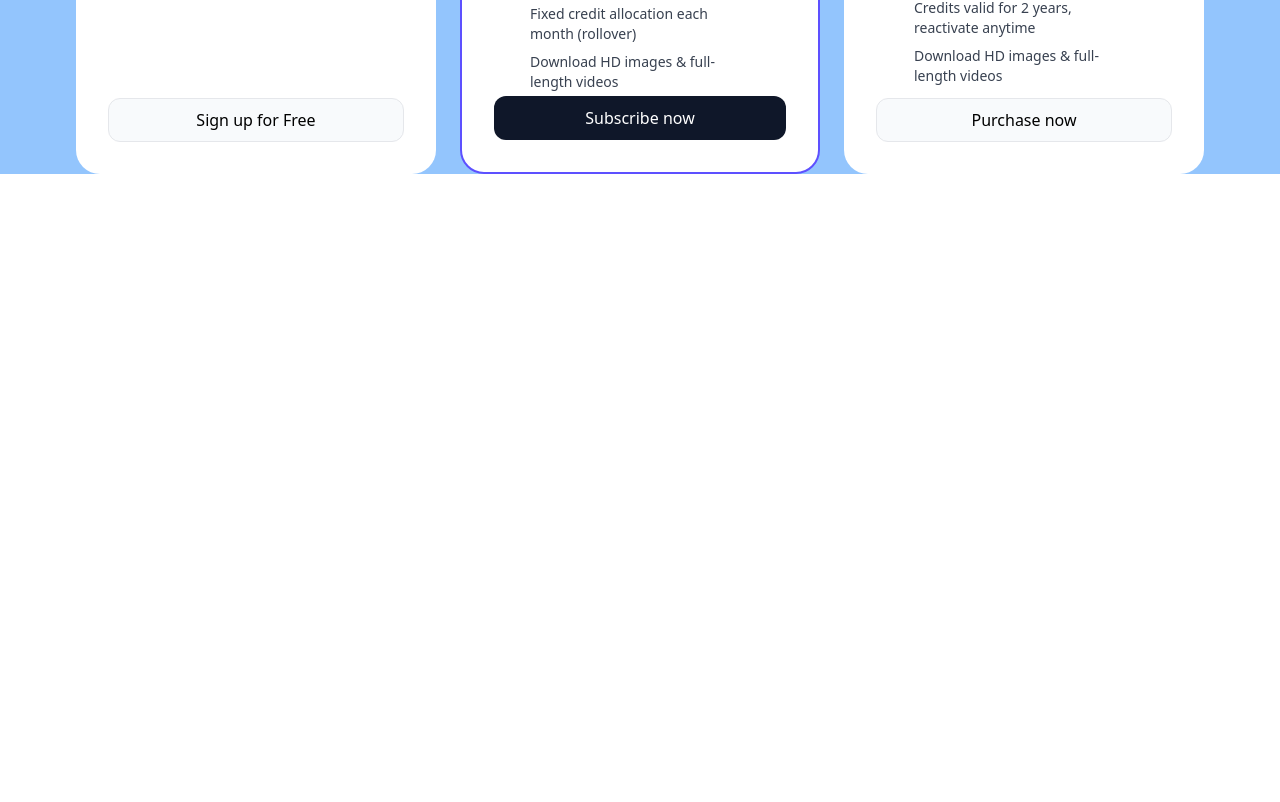
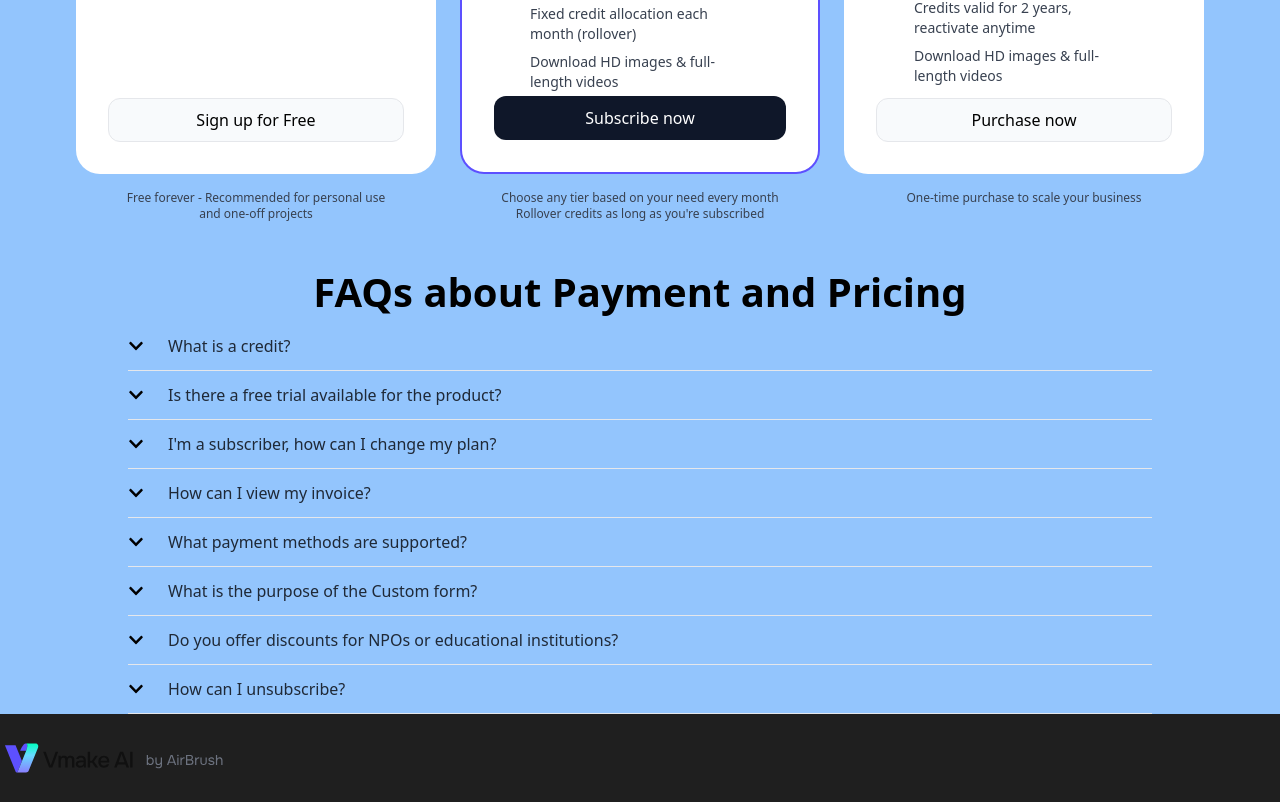
Before and after one commit to LuccasBenedetti/lp-modelia, a React (Vite) app: page /pricing in a window 1280 px wide. Shown: the part 962-1764 px from the top of the page. Before the commit the page ends 1136 px from the top, so only its background shows below. Built offline with nearby package versions, Linux system fonts and the light colour scheme.

Commit message:
mais algumas coisas

```diff
--- a/package.json
+++ b/package.json
@@ -10,6 +10,7 @@
     "preview": "vite preview"
   },
   "dependencies": {
+    "@radix-ui/react-accordion": "^1.2.0",
     "embla-carousel-react": "^8.2.1",
     "react": "^18.3.1",
     "react-dom": "^18.3.1",
--- /dev/null
+++ b/src/components/Accordion.tsx
@@ -0,0 +1,37 @@
+import { useState } from 'react';
+import { FaChevronDown, FaChevronUp } from 'react-icons/fa';
+
+type AccordionItemProps = {
+  title: string;
+  content: string;
+};
+
+export const AccordionItem: React.FC<AccordionItemProps> = ({ title, content }) => {
+  const [isOpen, setIsOpen] = useState(false);
+
+  const toggleAccordion = () => {
+    setIsOpen(!isOpen);
+  };
+
+  return (
+    <div className="border-b border-[#E5E7EB]">
+      <button
+        className="w-full flex justify-start gap-6 items-center py-3 text-left focus:outline-none"
+        onClick={toggleAccordion}
+      >
+       {isOpen ? (
+        <FaChevronUp />
+      ):
+        <FaChevronDown />
+      }
+        <span className="font-medium text-gray-800">{title}</span>
+
+      </button>
+      {isOpen && (
+        <div className="pb-4 text-gray-600">
+          <p>{content}</p>
+        </div>
+      )}
+    </div>
+  );
+};
--- a/src/pages/pricing.tsx
+++ b/src/pages/pricing.tsx
@@ -8,11 +8,23 @@ import { ProRadio } from "../components/radios/ProRadio";
 import { FlexibleRadio } from "../components/radios/FlexibleRadio";
 import { FaChevronDown } from "react-icons/fa";
 import logo from '../assets/logo.svg'
+import { AccordionItem } from "../components/Accordion";
 
 export const Pricing:React.FC = () => {
 
     const [selectedOption, setSelectedOption] = useState<'standard' | 'custom'>('standard')
     const [selectedPayment, setSelectedPayment] = useState<'monthly' | 'yearly'>('monthly')
+
+    const accordionData = [
+        { title: 'What is a credit?', content: 'A credit is...' },
+        { title: 'Is there a free trial available for the product?', content: 'Yes, we offer...' },
+        { title: 'I\'m a subscriber, how can I change my plan?', content: 'To change your plan...' },
+        { title: 'How can I view my invoice?', content: 'You can view your invoice by...' },
+        { title: 'What payment methods are supported?', content: 'We support...' },
+        { title: 'What is the purpose of the Custom form?', content: 'The custom form allows...' },
+        { title: 'Do you offer discounts for NPOs or educational institutions?', content: 'Yes, we provide...' },
+        { title: 'How can I unsubscribe?', content: 'To unsubscribe, follow these steps...' },
+      ];
 
 
     return (
@@ -46,6 +58,7 @@ export const Pricing:React.FC = () => {
                 </div>
 
                 <div className="flex gap-6 mt-20">
+                    <div className="flex flex-col items-center gap-4">
                         <div className="h-[640px] w-[360px] rounded-3xl bg-white p-8 flex flex-col items-start">
                             <span className="text-2xl font-bold">Hobby</span>
                             <span className="text-[#6C727F]">
@@ -65,6 +78,10 @@ export const Pricing:React.FC = () => {
                             <button className="mt-auto h-11 w-full bg-[#F8FAFC] border border-[#E5E7EB] rounded-xl">Sign up for Free</button>
 
                         </div>
+                        <span className="text-xs text-[#384150] text-center max-w-[280px]">Free forever - Recommended for personal use and one-off
+                        projects</span>
+                    </div>
+                    <div className="flex flex-col items-center gap-4">
                         <div className="relative h-[640px] border-[2px] border-[#5D50FF] w-[360px] rounded-3xl bg-white p-8 flex flex-col items-start">
                             <div className="absolute top-[-20px] right-[100px] bg-[#5D50FF] rounded-full w-40 h-10 flex items-center justify-center text-white">Most popular</div>
                             <span className="text-2xl font-bold">Pro</span>
@@ -126,7 +143,13 @@ export const Pricing:React.FC = () => {
                             <button className="mt-auto h-11 w-full bg-[#0F1729] text-white rounded-xl">Subscribe now</button>
 
                         </div>
+                        <span className="text-xs text-[#384150] text-center max-w-[280px]">
+                            Choose any tier based on your need every month
+                            Rollover credits as long as you're subscribed
+                        </span>
+                    </div>
 
+                    <div className="flex flex-col items-center gap-4">
                         <div className="h-[640px] w-[360px] rounded-3xl bg-white p-8 flex flex-col items-start">
                             <span className="text-2xl font-bold">Flexible</span>
                             <span className="text-[#6C727F]">
@@ -185,9 +208,29 @@ export const Pricing:React.FC = () => {
 
                             <button className="mt-auto h-11 w-full bg-[#F8FAFC] border border-[#E5E7EB] rounded-xl">Purchase now</button>
                         </div>
+
+                        <span className="text-xs text-[#384150] text-center max-w-[280px]">
+                            One-time purchase to scale your business
+                        </span>
+                    </div>
                 </div>
 
+                <div className="flex flex-col w-full">
+                    <h1 className="text-[40px] mx-auto font-bold mt-10">
+                        FAQs about Payment and Pricing
+                    </h1>
+                    <div className="w-[80%] mx-auto">
+                        {accordionData.map((item, index) => (
+                            <AccordionItem key={index} title={item.title} content={item.content} />
+                        ))}
+                    </div>
+                </div>
             </main>
+            <footer className="bg-[#1F1F1F] w-full mx-auto py-6 flex items-center">
+                <div className="flex flex-col">
+                        <img src={logo} alt="" />
+                </div>
+            </footer>
         </div>
     )
 }
```
Also changed, not shown: 1 other file (tests, documents, lock files or other folders). Lines whose indentation alone changed are shown as unchanged.
